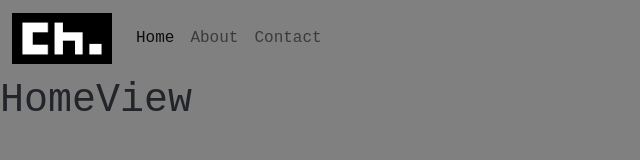
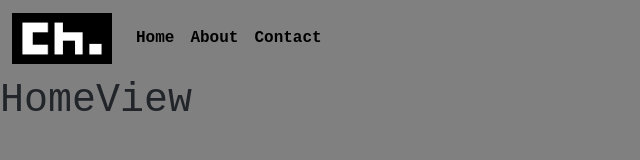
Before and after one commit to chrillah/sweet-card-maker, a Vue app: page / in a window 1280 px wide. Shown: the top 160 px of the page, without its empty margins (0-640 px from the left). Built offline with nearby package versions, Linux system fonts and the light colour scheme.

Commit message:
navbar fixes

```diff
--- a/src/components/NavBar.vue
+++ b/src/components/NavBar.vue
@@ -15,7 +15,7 @@
       </button>
       <div class="collapse navbar-collapse" id="navbarNavAltMarkup">
         <div class="navbar-nav">
-          <RouterLink class="nav-link active" aria-current="page" to="/">Home</RouterLink>
+          <RouterLink class="nav-link" aria-current="page" to="/">Home</RouterLink>
           <RouterLink class="nav-link" to="/about">About</RouterLink>
           <RouterLink class="nav-link" to="/contact">Contact</RouterLink>
         </div>
@@ -29,4 +29,14 @@
   width: 100px;
   height: auto;
 }
+
+.nav-link{
+  font-weight: 800;
+  color: black;
+}
+.nav-link:hover,.nav-link:focus{
+  background-color: indigo;
+  color: white;
+  font-weight: 400;
+}
 </style>
```
